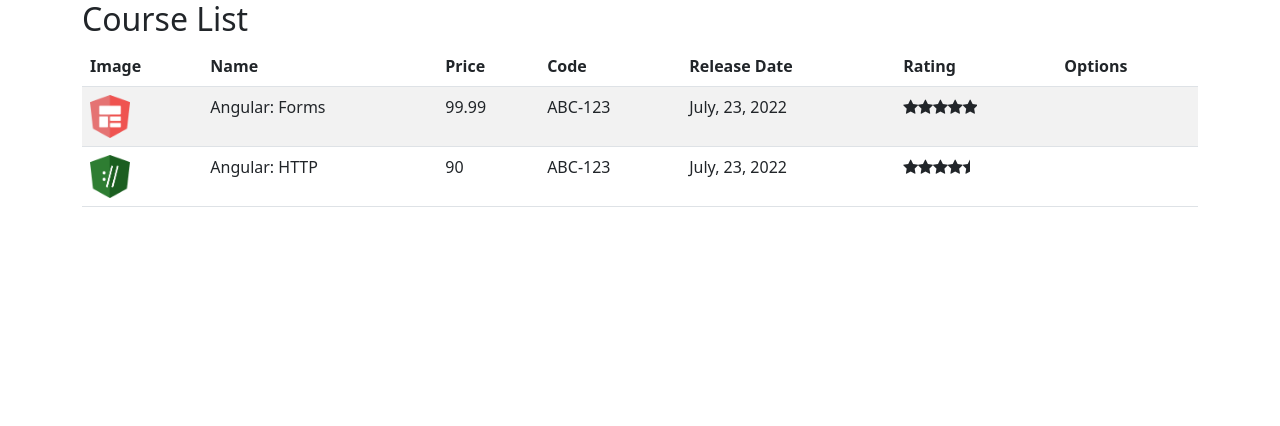
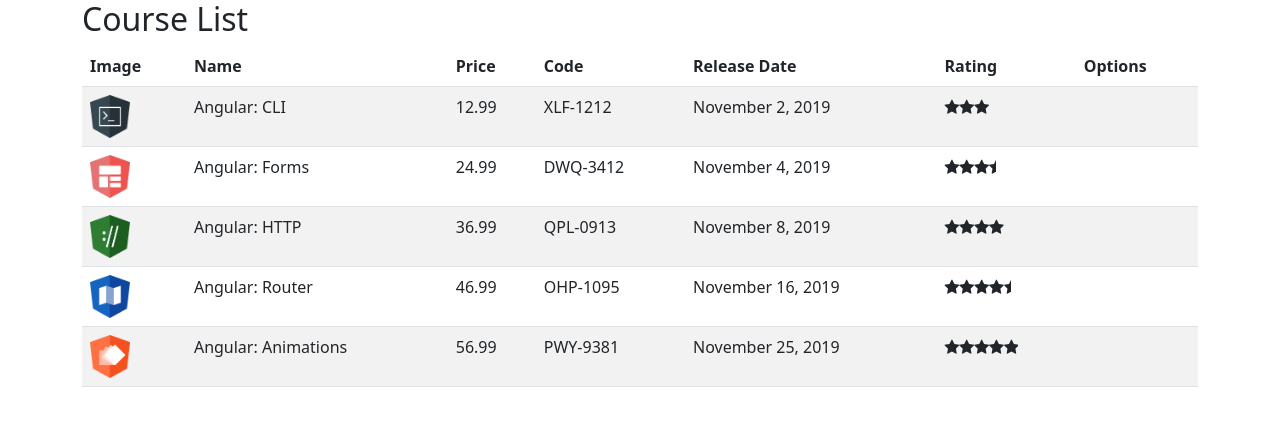
Before and after one commit to cristhiandevgo/course-manager, an Angular app: page / in a window 1280 px wide. Shown: the top 426 px of the page. Built offline with nearby package versions, Linux system fonts and the light colour scheme.

Commit message:
Add: Dependency injection / Injeção de Dependência

```diff
--- a/src/app/courses/course-list.component.ts
+++ b/src/app/courses/course-list.component.ts
@@ -1,5 +1,6 @@
 import { Component, OnInit } from "@angular/core";
 import { Course } from "./course";
+import { CourseService } from "./star/course.service";
 
 @Component({
 	selector: "app-course-list",
@@ -10,28 +11,11 @@
 export class CourseListComponent implements OnInit{
 	courses: Course[] = [];
 
+	constructor(private courseService: CourseService) {
+
+	}
+
 	ngOnInit(): void{
-		this.courses = [
-			{
-				id: 1,
-				name: "Angular: Forms",
-				imageUrl: "./assets/images/forms.png",
-				price: 99.99,
-				code: "ABC-123",
-				duration: 120,
-				rating: 5,
-				releaseDate: "July, 23, 2022"
-			},
-			{
-				id: 2,
-				name: "Angular: HTTP",
-				imageUrl: "./assets/images/http.png",
-				price: 90,
-				code: "ABC-123",
-				duration: 120,
-				rating: 4.5,
-				releaseDate: "July, 23, 2022"
-			}
-		]
+		this.courses = this.courseService.retrieveAll();
 	}
 }
--- a/src/app/courses/course.ts
+++ b/src/app/courses/course.ts
@@ -7,4 +7,5 @@
 	duration: number;
 	rating: number;
 	releaseDate: string;
+	description: string;
 }
--- /dev/null
+++ b/src/app/courses/star/course.service.ts
@@ -0,0 +1,69 @@
+import { Injectable } from "@angular/core";
+import { Course } from "../course";
+
+@Injectable({
+	providedIn: "root"
+})
+export class CourseService{
+	retrieveAll(): Course []{
+		return COURSES;
+	}
+}
+
+var COURSES: Course[] = [
+    {
+        id: 1,
+        name: 'Angular: CLI',
+        releaseDate: 'November 2, 2019',
+        description: 'Neste curso, os alunos irão obter um grande conhecimento nos principais recursos do CLI.',
+        duration: 120,
+        code: 'XLF-1212',
+        rating: 3,
+        price: 12.99,
+        imageUrl: '/assets/images/cli.png',
+    },
+    {
+        id: 2,
+        name: 'Angular: Forms',
+        releaseDate: 'November 4, 2019',
+        description: 'Neste curso, os alunos irão obter um conhecimento aprofundado sobre os recursos disponíveis no módulo de Forms.',
+        duration: 80,
+        code: 'DWQ-3412',
+        rating: 3.5,
+        price: 24.99,
+        imageUrl: '/assets/images/forms.png',
+    },
+    {
+        id: 3,
+        name: 'Angular: HTTP',
+        releaseDate: 'November 8, 2019',
+        description: 'Neste curso, os alunos irão obter um conhecimento aprofundado sobre os recursos disponíveis no módulo de HTTP.',
+        duration: 80,
+        code: 'QPL-0913',
+        rating: 4.0,
+        price: 36.99,
+        imageUrl: '/assets/images/http.png',
+    },
+    {
+        id: 4,
+        name: 'Angular: Router',
+        releaseDate: 'November 16, 2019',
+        description: 'Neste curso, os alunos irão obter um conhecimento aprofundado sobre os recursos disponíveis no módulo de Router.',
+        duration: 80,
+        code: 'OHP-1095',
+        rating: 4.5,
+        price: 46.99,
+        imageUrl: '/assets/images/router.png',
+    },
+    {
+        id: 5,
+        name: 'Angular: Animations',
+        releaseDate: 'November 25, 2019',
+        description: 'Neste curso, os alunos irão obter um conhecimento aprofundado sobre os recursos disponíveis sobre Animation.',
+        duration: 80,
+        code: 'PWY-9381',
+        rating: 5,
+        price: 56.99,
+        imageUrl: '/assets/images/animations.png',
+    }
+];
```
